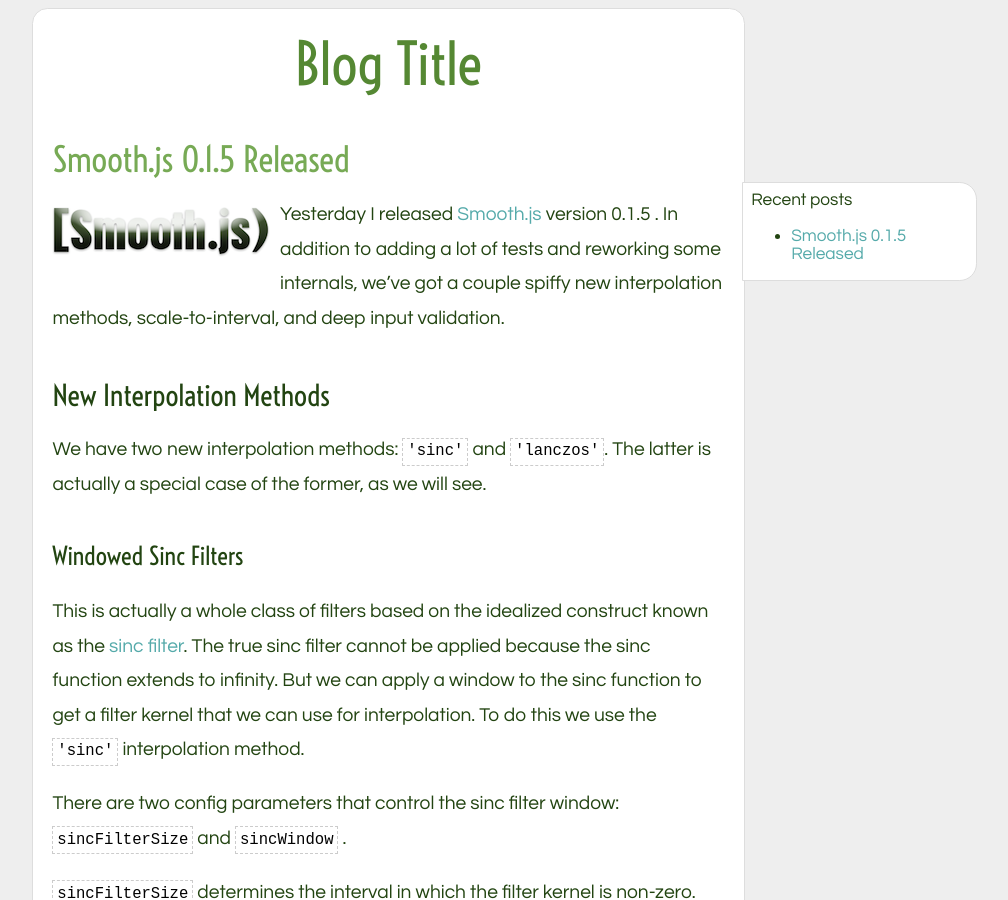
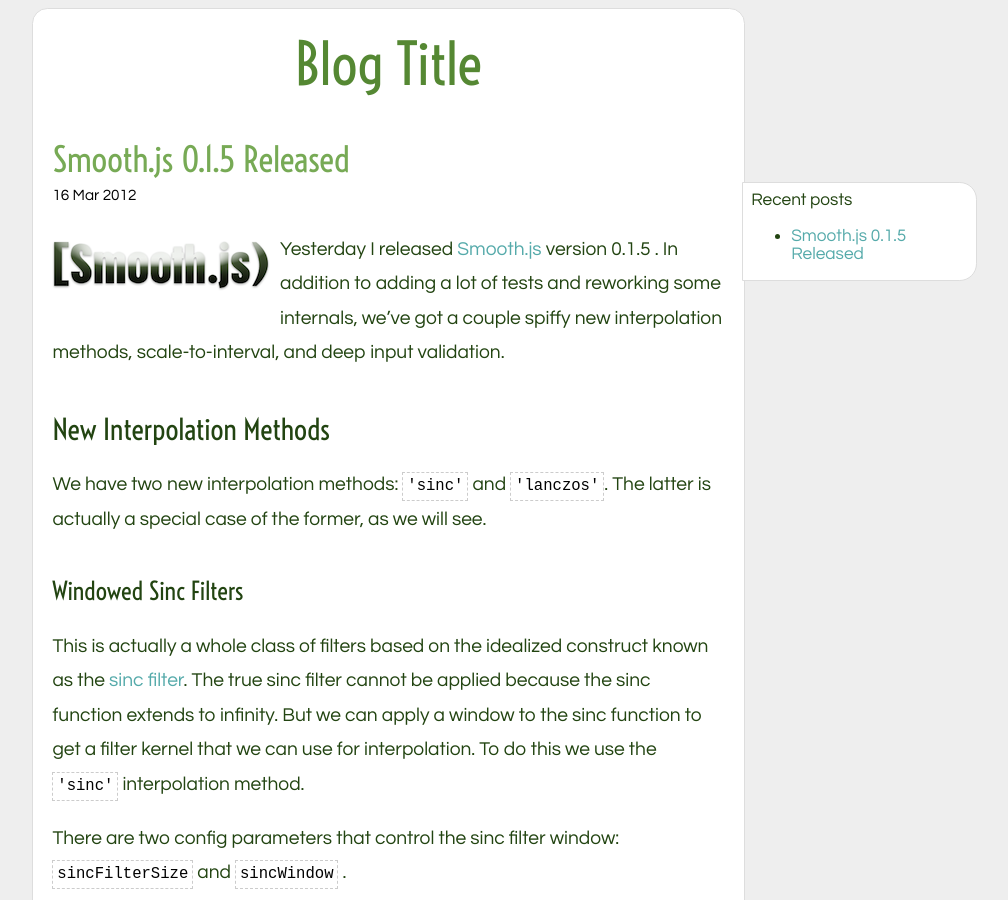
Before and after one commit to osuushi/osuushi.github.com, a Jekyll site: the page built from _posts/2012-3-16-smoothjs015r.md, in a window 1280 px wide and 900 px high. Shown: the whole window, without its empty margins (194-1202 px from the left). Built offline with Jekyll 4.4.1, drawn with Linux system fonts in a browser that asks for light colours.

Commit message:
One more try fixing post date

```diff
--- a/_layouts/post.html
+++ b/_layouts/post.html
@@ -2,5 +2,5 @@
 layout: default
 ---
 <div class="post-title">{{ page.title }}</div>
-<div class="post-date">{{ date | date_to_string }}</div>
+<div class="post-date">{{ page.date | date_to_string }}</div>
 <div class="post">{{ content }} </div>
```
